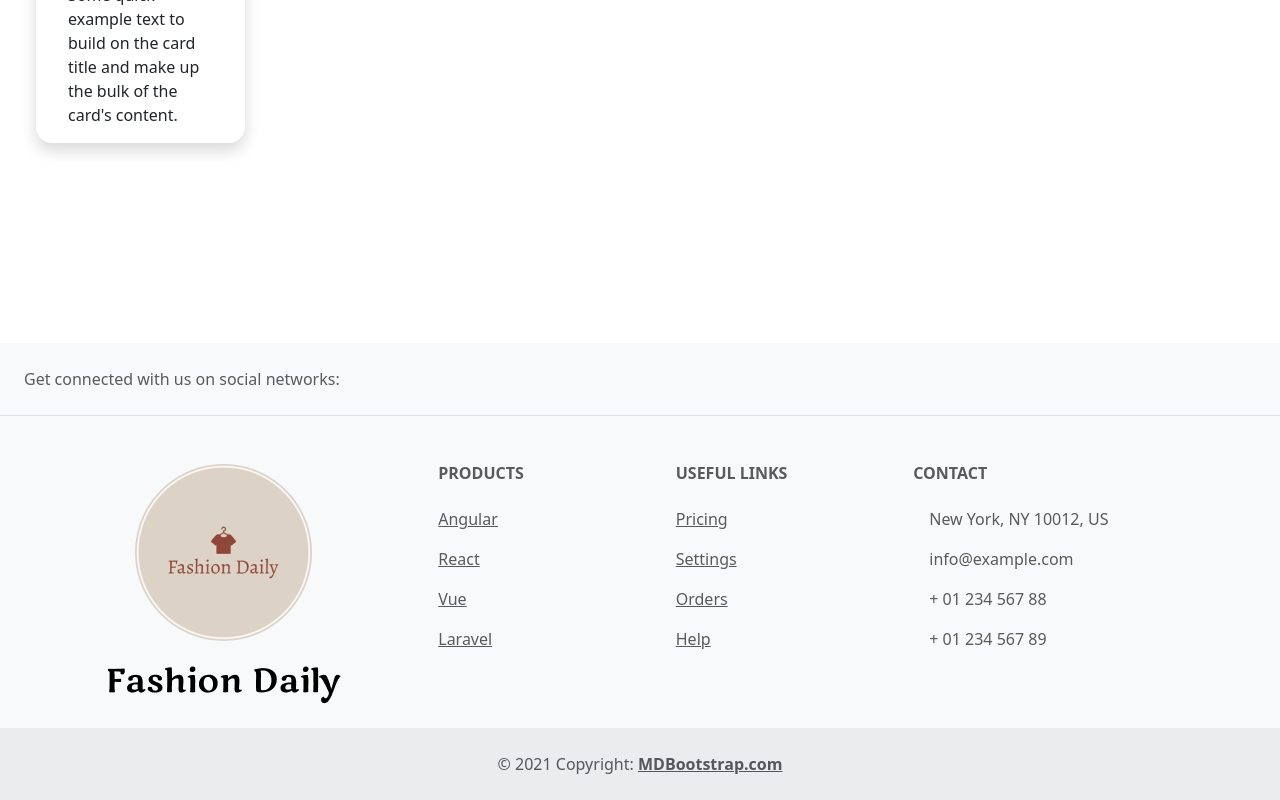
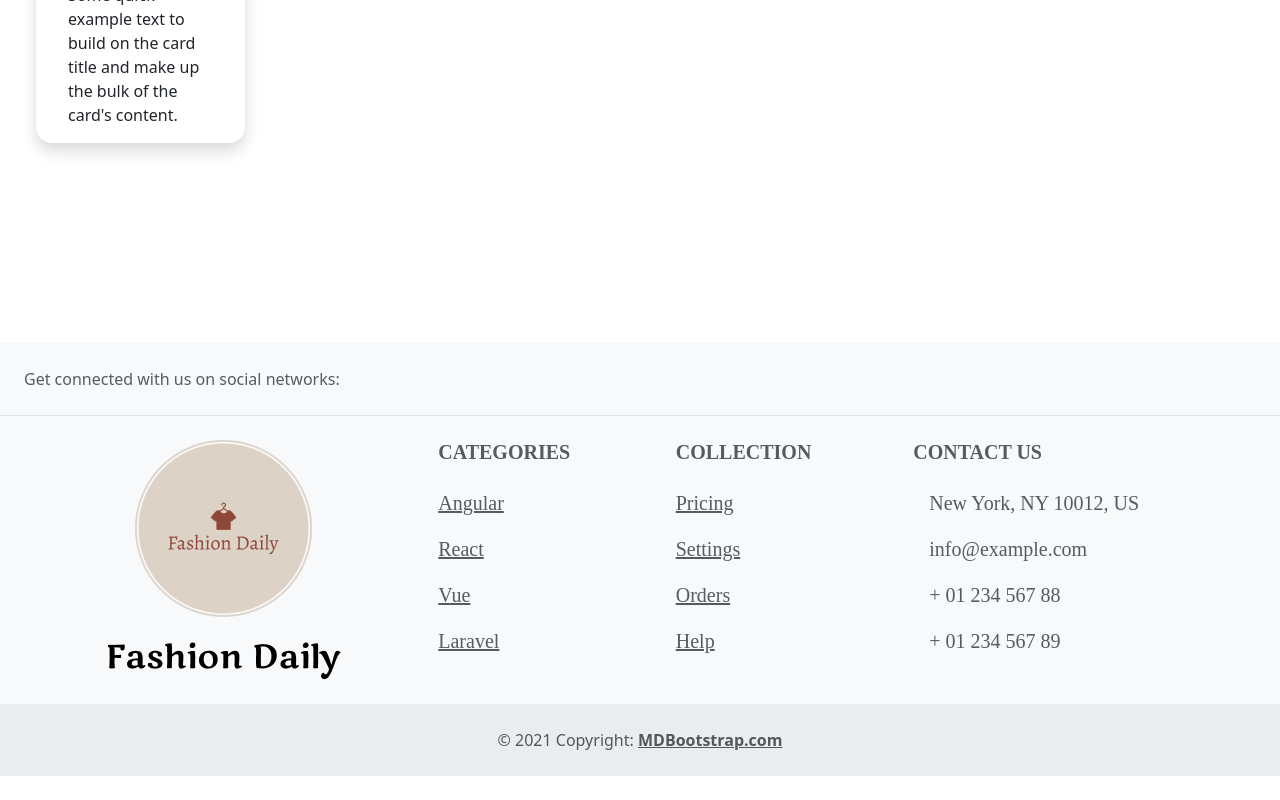
Before and after one commit to Fauzaaannn/WDWUAS, a Vue app in the folder project_uas/: page / in a window 1280 px wide. Shown: the part 2149-2949 px from the top of the page. After the commit the page ends 2925 px from the top, so only its background shows below. Built offline with nearby package versions, Linux system fonts and the light colour scheme.

Commit message:
futer font

```diff
--- a/project_uas/src/components/futer.vue
+++ b/project_uas/src/components/futer.vue
@@ -36,21 +36,21 @@
 
         <!-- Section: Links  -->
         <section class="">
-            <div class="container text-center text-md-start mt-5">
+            <div class="container text-center text-md-start mt-4" style="font-family: Product Sans; font-size: 20px;">
                 <!-- Grid row -->
-                <div class="row mt-3">
-                        <!-- Grid column -->
-                        <div class="col-md-3 col-lg-4 col-xl-3 mx-auto mb-4">
-                            <!-- Content -->
-                            <img src="../assets/Logo Footer.png">
-                        </div>
+                <div class="row">
+                    <!-- Grid column -->
+                    <div class="col-md-3 col-lg-4 col-xl-3 mx-auto mb-4">
+                        <!-- Content -->
+                        <img src="../assets/Logo Footer.png">
+                    </div>
                     <!-- Grid column -->
 
                     <!-- Grid column -->
                     <div class="col-md-2 col-lg-2 col-xl-2 mx-auto mb-4">
                         <!-- Links -->
-                        <h6 class="text-uppercase fw-bold mb-4">
-                            Products
+                        <h6 class="text-uppercase fw-bold mb-4" style="font-family: Product Sans; font-size: 20px;">
+                            Categories
                         </h6>
                         <p>
                             <a href="#!" class="text-reset">Angular</a>
@@ -70,8 +70,8 @@
                     <!-- Grid column -->
                     <div class="col-md-3 col-lg-2 col-xl-2 mx-auto mb-4">
                         <!-- Links -->
-                        <h6 class="text-uppercase fw-bold mb-4">
-                            Useful links
+                        <h6 class="text-uppercase fw-bold mb-4" style="font-family: Product Sans; font-size: 20px;">
+                            Collection
                         </h6>
                         <p>
                             <a href="#!" class="text-reset">Pricing</a>
@@ -91,7 +91,7 @@
                     <!-- Grid column -->
                     <div class="col-md-4 col-lg-3 col-xl-3 mx-auto mb-md-0 mb-4">
                         <!-- Links -->
-                        <h6 class="text-uppercase fw-bold mb-4">Contact</h6>
+                        <h6 class="text-uppercase fw-bold mb-4" style="font-family: Product Sans; font-size: 20px;">Contact us</h6>
                         <p><i class="fas fa-home me-3"></i> New York, NY 10012, US</p>
                         <p>
                             <i class="fas fa-envelope me-3"></i>
```
